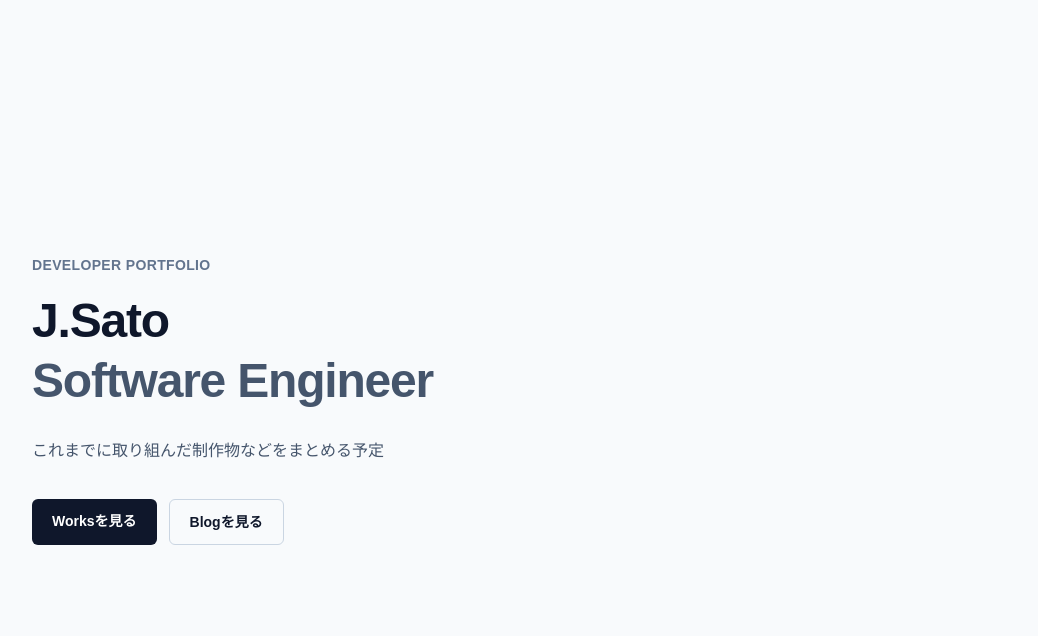
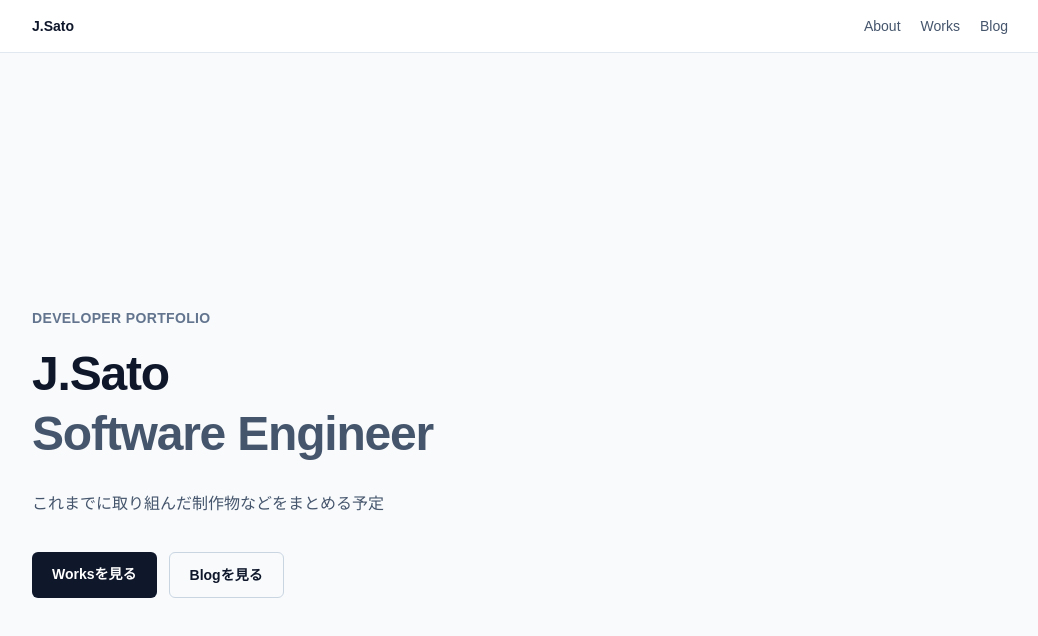
Before and after one commit to junpzero/developer-site, a Next.js app: page / in a window 1280 px wide. Shown: the top 636 px of the page, without its empty margins (120-1158 px from the left). Built offline with nearby package versions, Linux system fonts and the light colour scheme.

Commit message:
add: Header追加

```diff
--- a/package.json
+++ b/package.json
@@ -18,8 +18,9 @@
     "@types/node": "^20",
     "@types/react": "^19",
     "@types/react-dom": "^19",
-    "eslint": "^9",
+    "eslint": "^9.39.4",
     "eslint-config-next": "16.2.6",
+    "prettier": "^3.8.3",
     "tailwindcss": "^4",
     "typescript": "^5"
   }
--- a/src/app/layout.tsx
+++ b/src/app/layout.tsx
@@ -1,20 +1,21 @@
-import type { Metadata } from "next";
-import { Geist, Geist_Mono } from "next/font/google";
-import "./globals.css";
+import type { Metadata } from 'next';
+import { Geist, Geist_Mono } from 'next/font/google';
+import './globals.css';
+import Header from '@/components/Header';
 
 const geistSans = Geist({
-  variable: "--font-geist-sans",
-  subsets: ["latin"],
+  variable: '--font-geist-sans',
+  subsets: ['latin'],
 });
 
 const geistMono = Geist_Mono({
-  variable: "--font-geist-mono",
-  subsets: ["latin"],
+  variable: '--font-geist-mono',
+  subsets: ['latin'],
 });
 
 export const metadata: Metadata = {
-  title: "J.Sato | Software Engineer",
-  description: "技術系の諸々をまとめるサイト&ブログ",
+  title: 'J.Sato | Software Engineer',
+  description: '技術系の諸々をまとめるサイト&ブログ',
 };
 
 export default function RootLayout({
@@ -23,11 +24,11 @@ export default function RootLayout({
   children: React.ReactNode;
 }>) {
   return (
-    <html
-      lang="ja"
-      className={`${geistSans.variable} ${geistMono.variable} h-full antialiased`}
-    >
-      <body className="min-h-full flex flex-col">{children}</body>
+    <html lang="ja" className={`${geistSans.variable} ${geistMono.variable} h-full antialiased`}>
+      <body className="min-h-full flex flex-col">
+        <Header />
+        {children}
+      </body>
     </html>
   );
 }
```
Also changed, not shown: 2 other files (tests, documents, lock files or other folders).
